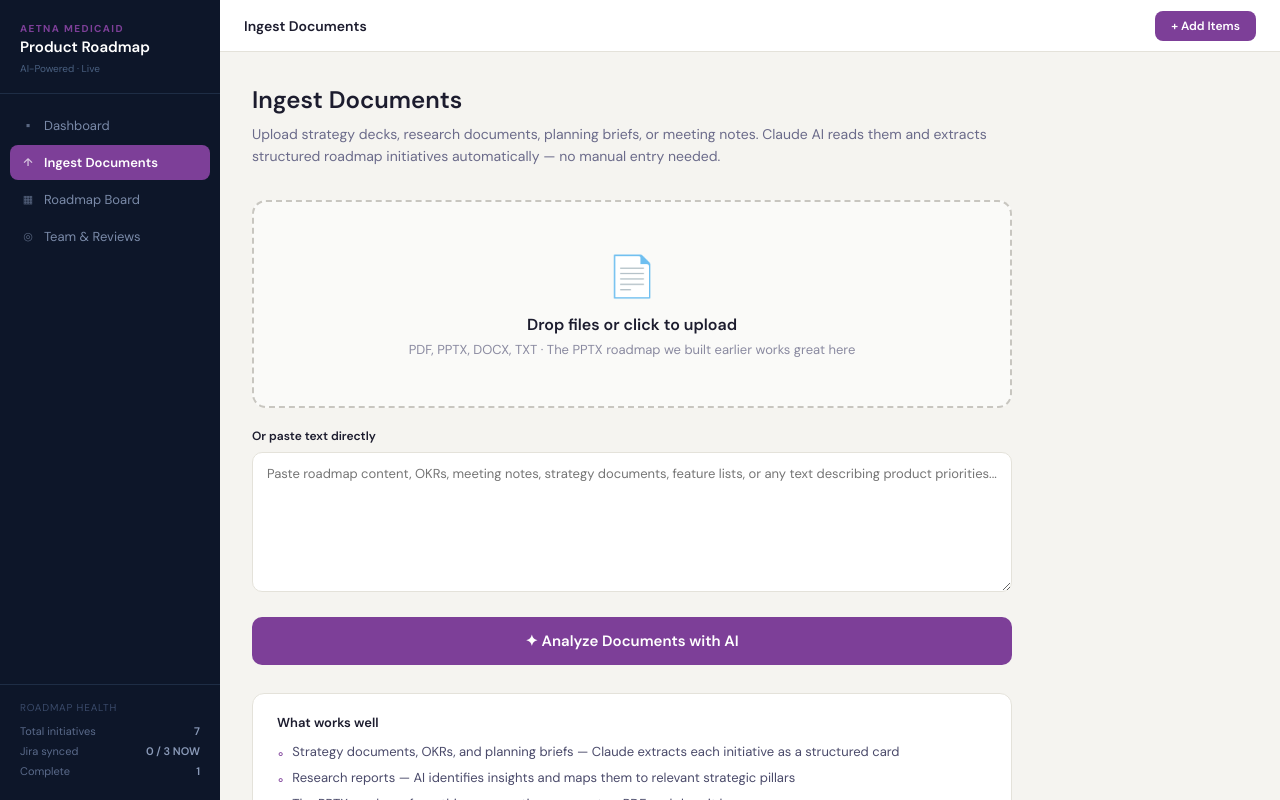
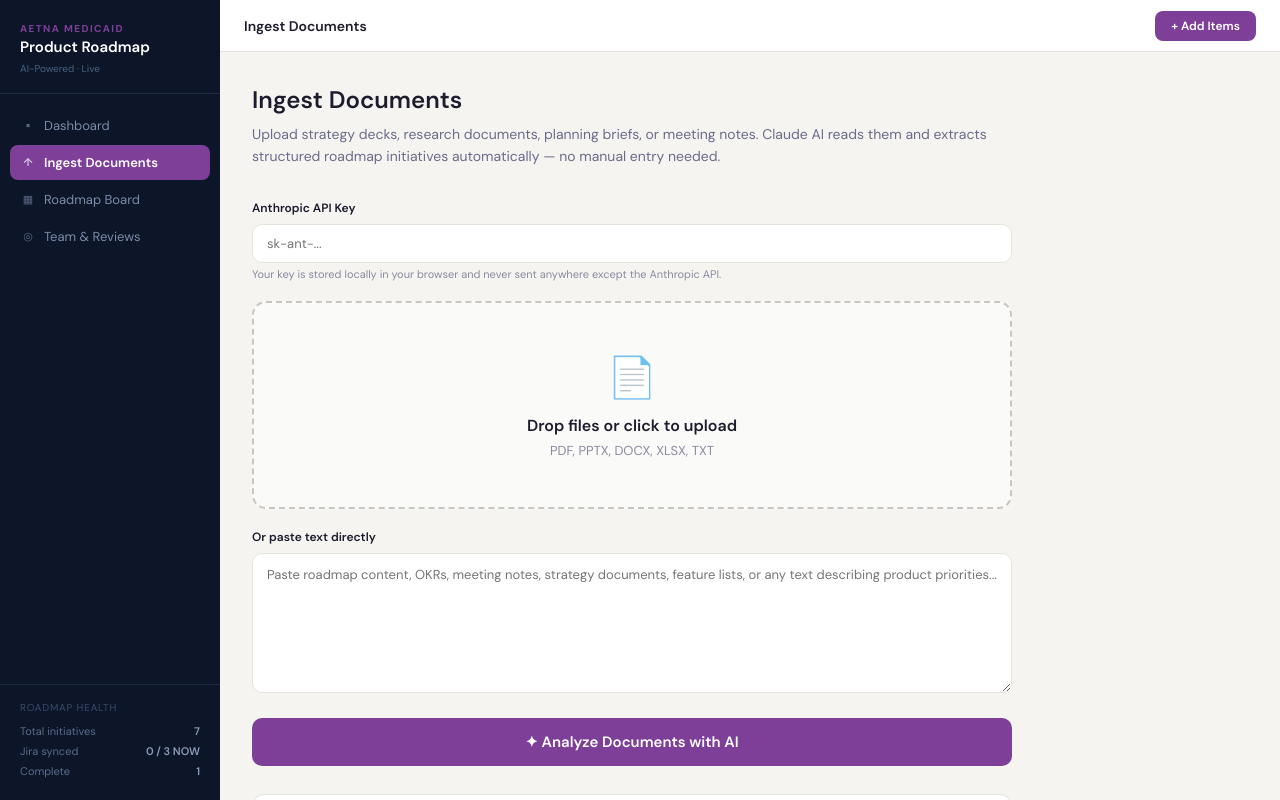
Before and after one commit to mlchiongcvs/aetna-product-roadmap-app, a React (Vite) app: page / in a window 1280 px wide. Both pictures are taken after a click on the button "+ Add Items". Built offline with nearby package versions, Linux system fonts and the light colour scheme.

Commit message:
Fix API auth errors, add Excel file support
- Add x-api-key and anthropic-dangerous-direct-browser-access headers
- Add API key input field (persisted in localStorage)
- Add xlsx/xls file support via SheetJS library
- Update file accept list and drop zone text

```diff
--- a/package.json
+++ b/package.json
@@ -10,7 +10,8 @@
   },
   "dependencies": {
     "react": "^18.3.1",
-    "react-dom": "^18.3.1"
+    "react-dom": "^18.3.1",
+    "xlsx": "^0.18.5"
   },
   "devDependencies": {
     "@vitejs/plugin-react": "^4.3.4",
--- a/src/AetnaMedicaidRoadmap.jsx
+++ b/src/AetnaMedicaidRoadmap.jsx
@@ -1,4 +1,5 @@
 import { useState, useRef, useEffect } from "react";
+import * as XLSX from "xlsx";
 
 // ── CONSTANTS ────────────────────────────────────────────────────────────────
 const PILLARS = [
@@ -196,6 +197,7 @@ export default function RoadmapApp() {
   const [dragOver,      setDragOver]      = useState(false);
   const [textInput,     setTextInput]     = useState("");
   const [notification,  setNotification]  = useState(null);
+  const [apiKey,        setApiKey]        = useState(() => localStorage.getItem("anthropic-api-key") || "");
   const fileInputRef = useRef(null);
 
   // Persist to localStorage
@@ -222,13 +224,26 @@ export default function RoadmapApp() {
 
   const handleDroppedFiles = (fileList) => {
     const valid = Array.from(fileList).filter(f =>
-      f.type === "application/pdf" || f.name.endsWith(".pptx") || f.name.endsWith(".docx") || f.type.startsWith("text/")
+      f.type === "application/pdf" || f.name.endsWith(".pptx") || f.name.endsWith(".docx") || f.name.endsWith(".xlsx") || f.name.endsWith(".xls") || f.type.startsWith("text/")
     );
     setUploadedFiles(prev => [...prev, ...valid]);
   };
 
+  const excelToText = async (file) => {
+    const buffer = await file.arrayBuffer();
+    const workbook = XLSX.read(buffer, { type: "array" });
+    let text = "";
+    for (const sheetName of workbook.SheetNames) {
+      const sheet = workbook.Sheets[sheetName];
+      text += `--- Sheet: ${sheetName} ---\n`;
+      text += XLSX.utils.sheet_to_csv(sheet) + "\n\n";
+    }
+    return text;
+  };
+
   // ── AI DOCUMENT ANALYSIS ─────────────────────────────────────────────────
   const analyzeDocuments = async () => {
+    if (!apiKey.trim()) { notify("Enter your Anthropic API key first.", "error"); return; }
     if (!uploadedFiles.length && !textInput.trim()) { notify("Upload files or paste text first.", "error"); return; }
     setIsProcessing(true);
     setProcessingLog([]);
@@ -241,6 +256,9 @@ export default function RoadmapApp() {
         if (file.type === "application/pdf") {
           const b64 = await fileToBase64(file);
           contentParts.push({ type:"document", source:{ type:"base64", media_type:"application/pdf", data:b64 } });
+        } else if (file.name.endsWith(".xlsx") || file.name.endsWith(".xls")) {
+          const text = await excelToText(file);
+          contentParts.push({ type:"text", text:`--- Spreadsheet: ${file.name} ---\n${text.slice(0,12000)}` });
         } else {
           const text = await file.text().catch(() => `[Could not read ${file.name}]`);
           contentParts.push({ type:"text", text:`--- Document: ${file.name} ---\n${text.slice(0,8000)}` });
@@ -290,7 +308,12 @@ Return 5-20 items. If unclear, make reasonable inferences based on Medicaid heal
       log("Sending to Claude AI for analysis...");
       const res = await fetch("https://api.anthropic.com/v1/messages", {
         method:"POST",
-        headers:{ "Content-Type":"application/json" },
+        headers:{
+          "Content-Type":"application/json",
+          "x-api-key": apiKey,
+          "anthropic-version": "2023-06-01",
+          "anthropic-dangerous-direct-browser-access": "true",
+        },
         body: JSON.stringify({
           model:"claude-sonnet-4-20250514",
           max_tokens:4000,
@@ -343,7 +366,7 @@ Return 5-20 items. If unclear, make reasonable inferences based on Medicaid heal
     try {
       const res = await fetch("https://api.anthropic.com/v1/messages", {
         method:"POST",
-        headers:{ "Content-Type":"application/json" },
+        headers:{ "Content-Type":"application/json", "x-api-key": apiKey, "anthropic-version": "2023-06-01", "anthropic-dangerous-direct-browser-access": "true" },
         body: JSON.stringify({
           model:"claude-sonnet-4-20250514",
           max_tokens:1500,
@@ -388,7 +411,7 @@ After creating, tell me the Jira issue key (like PROJECT-123).
     try {
       const res = await fetch("https://api.anthropic.com/v1/messages", {
         method:"POST",
-        headers:{ "Content-Type":"application/json" },
+        headers:{ "Content-Type":"application/json", "x-api-key": apiKey, "anthropic-version": "2023-06-01", "anthropic-dangerous-direct-browser-access": "true" },
         body: JSON.stringify({
           model:"claude-sonnet-4-20250514",
           max_tokens:2000,
@@ -677,15 +700,24 @@ After creating, share the page URL.
                   Upload strategy decks, research documents, planning briefs, or meeting notes. Claude AI reads them and extracts structured roadmap initiatives automatically — no manual entry needed.
                 </p>
 
+                {/* API Key */}
+                <div style={{ marginBottom:20 }}>
+                  <div style={{ fontSize:12, fontWeight:600, color:"#1C1C2E", marginBottom:8 }}>Anthropic API Key</div>
+                  <input value={apiKey} onChange={e=>{ setApiKey(e.target.value); localStorage.setItem("anthropic-api-key", e.target.value); }}
+                    type="password" placeholder="sk-ant-..."
+                    style={{ width:"100%", padding:"10px 14px", borderRadius:10, border:"1px solid #E4E2DA", fontSize:13, fontFamily:"inherit", background:"#FFF" }} />
+                  <div style={{ fontSize:11, color:"#8A8AA0", marginTop:4 }}>Your key is stored locally in your browser and never sent anywhere except the Anthropic API.</div>
+                </div>
+
                 {/* Drop zone */}
                 <div onDragOver={e=>{e.preventDefault();setDragOver(true);}} onDragLeave={()=>setDragOver(false)}
                   onDrop={e=>{e.preventDefault();setDragOver(false);handleDroppedFiles(e.dataTransfer.files);}}
                   onClick={() => fileInputRef.current?.click()}
                   style={{ border:`2px dashed ${dragOver?"#7D3F98":"#C8C6C0"}`, borderRadius:14, padding:"48px 32px", textAlign:"center", background:dragOver?"#F5F0FA":"#FAFAF8", cursor:"pointer", transition:"all 0.2s", marginBottom:20 }}>
-                  <input ref={fileInputRef} type="file" multiple accept=".pdf,.pptx,.docx,.txt" style={{ display:"none" }} onChange={e=>handleDroppedFiles(e.target.files)} />
+                  <input ref={fileInputRef} type="file" multiple accept=".pdf,.pptx,.docx,.xlsx,.xls,.txt" style={{ display:"none" }} onChange={e=>handleDroppedFiles(e.target.files)} />
                   <div style={{ fontSize:40, marginBottom:12 }}>📄</div>
                   <div style={{ fontSize:16, fontWeight:600, color:"#1C1C2E", marginBottom:6 }}>Drop files or click to upload</div>
-                  <div style={{ fontSize:13, color:"#8A8AA0" }}>PDF, PPTX, DOCX, TXT · The PPTX roadmap we built earlier works great here</div>
+                  <div style={{ fontSize:13, color:"#8A8AA0" }}>PDF, PPTX, DOCX, XLSX, TXT</div>
                 </div>
 
                 {/* File list */}
@@ -694,7 +726,7 @@ After creating, share the page URL.
                     <div style={{ fontSize:12, fontWeight:600, color:"#1C1C2E", marginBottom:10 }}>Ready for analysis ({uploadedFiles.length})</div>
                     {uploadedFiles.map((file,i) => (
                       <div key={i} style={{ display:"flex", alignItems:"center", gap:10, padding:"10px 14px", background:"#FFF", borderRadius:8, border:"1px solid #E4E2DA", marginBottom:6 }}>
-                        <span style={{ fontSize:18 }}>{file.type==="application/pdf"?"📕":file.name.endsWith(".pptx")?"📊":"📝"}</span>
+                        <span style={{ fontSize:18 }}>{file.type==="application/pdf"?"📕":file.name.endsWith(".pptx")?"📊":(file.name.endsWith(".xlsx")||file.name.endsWith(".xls"))?"📗":"📝"}</span>
                         <span style={{ flex:1, fontSize:13, color:"#1C1C2E" }}>{file.name}</span>
                         <span style={{ fontSize:11, color:"#8A8AA0" }}>{(file.size/1024).toFixed(0)} KB</span>
                         <span onClick={()=>setUploadedFiles(prev=>prev.filter((_,j)=>j!==i))} style={{ fontSize:14, cursor:"pointer", color:"#C0392B", padding:"0 4px" }}>×</span>
```
Also changed, not shown: 1 other file (tests, documents, lock files or other folders).
